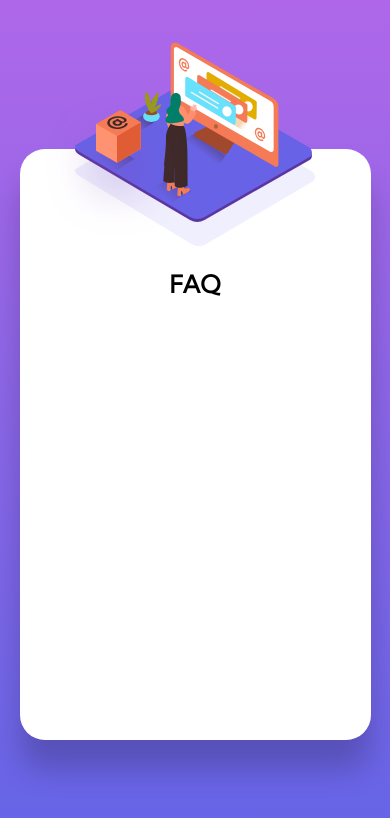
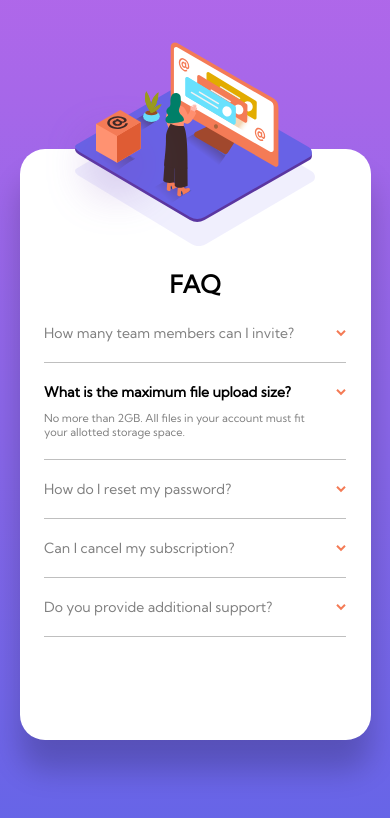
Before and after one commit to dlfigueira-frontendmentor/faq-accordion-card, an Angular app: page / in a window 390 px wide. Shown: the top 818 px of the page. Built offline with nearby package versions, Linux system fonts and the light colour scheme.

Commit message:
Finished mobile faq list

```diff
--- a/src/app/app.component.css
+++ b/src/app/app.component.css
@@ -16,6 +16,7 @@
 
 .faq-accordion-card {
   display: flex;
+  flex-direction: column;
   position: relative;
   height: 70%;
   width: 90%;
@@ -27,16 +28,18 @@
 
 .faq-accordion-card__illustration-background {
   position: absolute;
-  height: 100%;
+  height: calc(104px + 5vh + 100px);
   width: 100%;
+  top: 0;
   background: url("../assets/bg-pattern-mobile.svg") no-repeat top calc(5vh + 100px) center;
   z-index: 1;
 }
 
 .faq-accordion-card__illustration {
   position: absolute;
-  height: 100%;
+  height: calc(196px + 5vh);
   width: 100%;
+  top: 0;
   background: url("../assets/illustration-woman-online-mobile.svg") no-repeat top 5vh right calc(50% + 16px);
   z-index: 1;
 }
@@ -46,5 +49,48 @@
   justify-content: center;
   width: 100%;
   padding-top: 100px;
+  margin-bottom: 5px;
+  font-weight: bold;
+  color: black;
+}
+
+.faq-accordion-card__faq-list {
+  margin: 0;
+  padding: 0 7%;
+  list-style: none;
+  overflow: auto;
+}
+
+.faq-accordion-card__faq {
+  display: flex;
+  flex-direction: row;
+  flex-wrap: wrap;
+  align-items: center;
+  justify-content: space-between;
+  padding: 20px 0;
+  border-bottom: 1px solid rgba(0, 0, 0, 0.25);
+}
+
+.faq-accordion-card__faq-question {
+  margin: 0;
+  font-size: 14px;
+  font-weight: lighter;
+}
+
+.faq-accordion-card__faq-question--selected {
+  color: black;
   font-weight: bold;
 }
+
+.faq-accordion-card__faq-container-icon {
+  height: 7px;
+  width: 10px;
+  margin-left: 5px;
+  cursor: pointer;
+}
+
+.faq-accordion-card__faq-answer {
+  margin: 10px 15px 0 0;
+  font-size: 11px;
+  width: 100%;
+}
--- a/src/app/app.component.html
+++ b/src/app/app.component.html
@@ -3,8 +3,18 @@
   <div class="faq-accordion-card__illustration-background"></div>
   <div class="faq-accordion-card__illustration"></div>
   <article class="faq-accordion-card">
-    <header class="faq-accordion-card__title">
-      <h1>FAQ</h1>
+    <header>
+      <h1 class="faq-accordion-card__title">FAQ</h1>
     </header>
+    <ul class="faq-accordion-card__faq-list">
+      <li *ngFor="let faq of faqs">
+        <section class="faq-accordion-card__faq" (click)="onFaqIconClicked(faq)">
+          <h2 class="faq-accordion-card__faq-question"
+          [ngClass]="{'faq-accordion-card__faq-question--selected': faq.selected}">{{faq.question}}</h2>
+          <img src="../assets/icon-arrow-down.svg" alt="icon-arrow-down" class="faq-accordion-card__faq-container-icon">
+          <p class="faq-accordion-card__faq-answer" *ngIf="faq.selected">{{faq.answer}}</p>
+        </section>
+      </li>
+    </ul>
   </article>
 </div>
--- a/src/app/app.component.ts
+++ b/src/app/app.component.ts
@@ -1,4 +1,4 @@
-import { Component } from '@angular/core';
+import {Component} from '@angular/core';
 
 @Component({
   selector: 'app-root',
@@ -7,4 +7,36 @@ import { Component } from '@angular/core';
 })
 export class AppComponent {
   title = 'faq-accordion-card';
+
+  faqs = [
+    {
+      question: 'How many team members can I invite?',
+      answer: 'Iusto accusata per et, ex idque iisque meliore usu. Mea iudico soleat fastidii eu.',
+      selected: false
+    },
+    {
+      question: 'What is the maximum file upload size?',
+      answer: 'No more than 2GB. All files in your account must fit your allotted storage space.',
+      selected: true
+    },
+    {
+      question: 'How do I reset my password?',
+      answer: 'Sea duis legendos partiendo in. Vix ne etiam nemore epicurei. Delenit dolorum repudiare est cu.',
+      selected: false
+    },
+    {
+      question: 'Can I cancel my subscription?',
+      answer: 'Doctus delicata neglegentur ea per, sumo docendi ut vis, has ne regione definiebas.',
+      selected: false
+    },
+    {
+      question: 'Do you provide additional support?',
+      answer: 'Quo no tibique detraxit posidonium, eu usu atomorum pericula.',
+      selected: false
+    }];
+
+  onFaqIconClicked(faq: any): void {
+    this.faqs.forEach((entry) => entry.selected = false);
+    faq.selected = true;
+  }
 }
--- a/src/styles.css
+++ b/src/styles.css
@@ -9,6 +9,7 @@ html, body {
 
 html {
   font-family: 'Kumbh Sans', sans-serif;
+  color: rgba(0, 0, 0, 0.5);
 }
 
 body {
```
